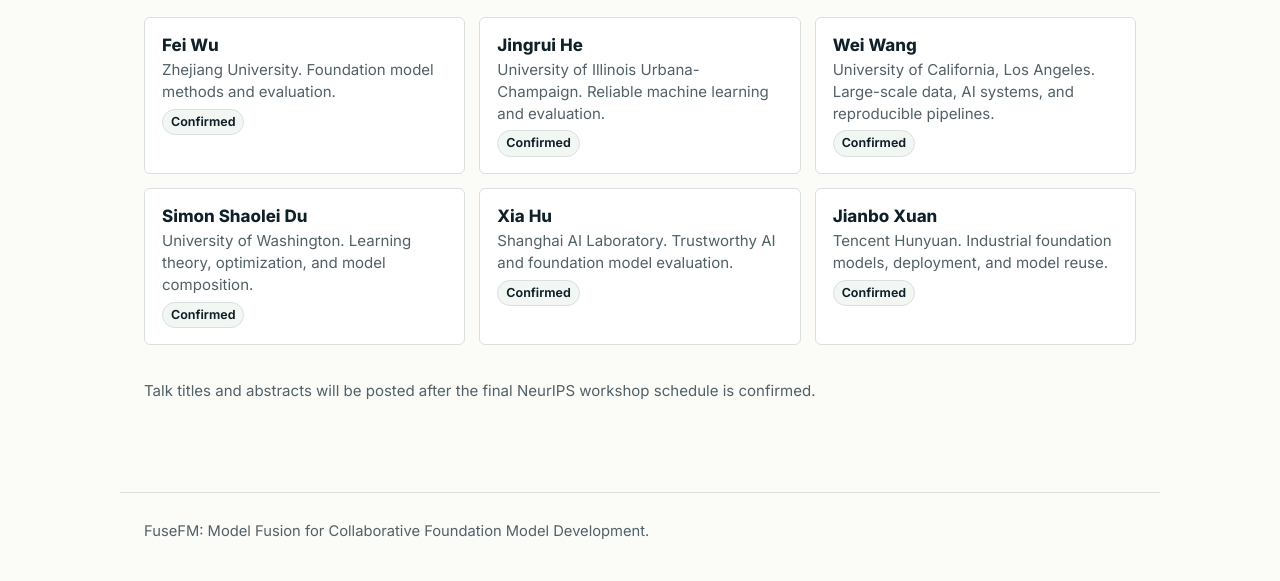
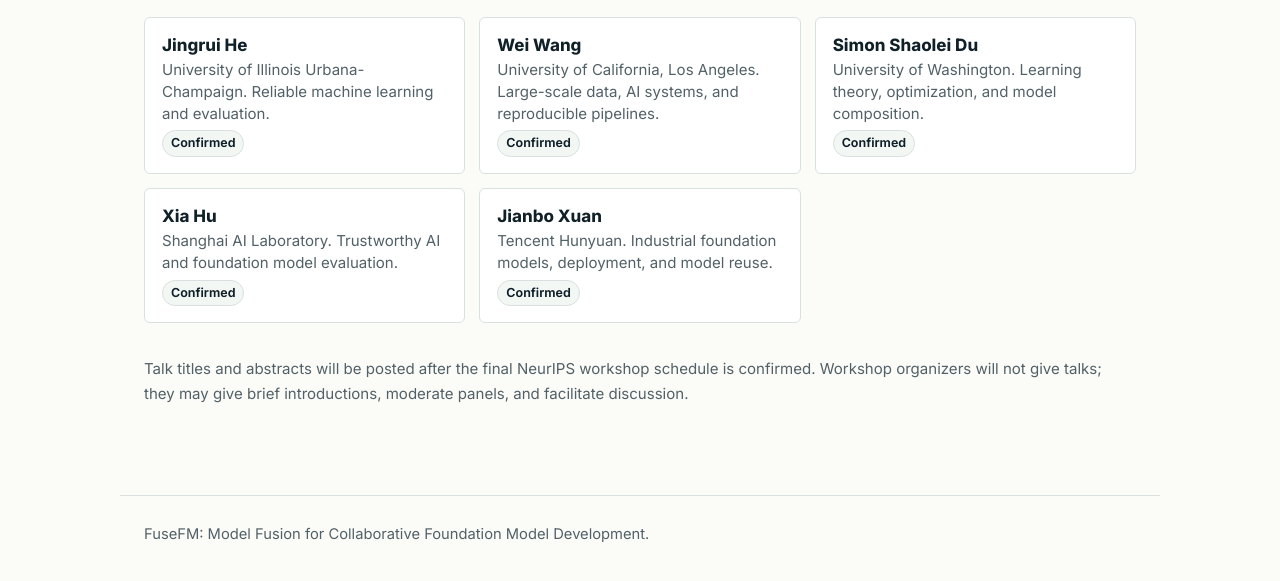
Before and after one commit to egangu/model-fusion-workshop, a plain HTML site: page speakers.html in a window 1280 px wide. Shown: the part 645-1226 px from the top of the page. Drawn offline with Linux system fonts and the light colour scheme.

Commit message:
Align workshop site with NeurIPS organizer policies

```diff
--- a/speakers.html
+++ b/speakers.html
@@ -30,14 +30,13 @@
     <main id="content" class="main-content" role="main">
       <h1>Confirmed Speakers</h1>
       <div class="speaker-list">
-        <div class="speaker"><strong>Fei Wu</strong><span class="meta">Zhejiang University. Foundation model methods and evaluation.</span><span class="label">Confirmed</span></div>
         <div class="speaker"><strong>Jingrui He</strong><span class="meta">University of Illinois Urbana-Champaign. Reliable machine learning and evaluation.</span><span class="label">Confirmed</span></div>
         <div class="speaker"><strong>Wei Wang</strong><span class="meta">University of California, Los Angeles. Large-scale data, AI systems, and reproducible pipelines.</span><span class="label">Confirmed</span></div>
         <div class="speaker"><strong>Simon Shaolei Du</strong><span class="meta">University of Washington. Learning theory, optimization, and model composition.</span><span class="label">Confirmed</span></div>
         <div class="speaker"><strong>Xia Hu</strong><span class="meta">Shanghai AI Laboratory. Trustworthy AI and foundation model evaluation.</span><span class="label">Confirmed</span></div>
         <div class="speaker"><strong>Jianbo Xuan</strong><span class="meta">Tencent Hunyuan. Industrial foundation models, deployment, and model reuse.</span><span class="label">Confirmed</span></div>
       </div>
-      <p class="subtle">Talk titles and abstracts will be posted after the final NeurIPS workshop schedule is confirmed.</p>
+      <p class="subtle">Talk titles and abstracts will be posted after the final NeurIPS workshop schedule is confirmed. Workshop organizers will not give talks; they may give brief introductions, moderate panels, and facilitate discussion.</p>
     </main>
 
     <footer class="site-footer">
```
Also changed, not shown: call-for-papers.html (+1 -1 lines), 1 other file.
